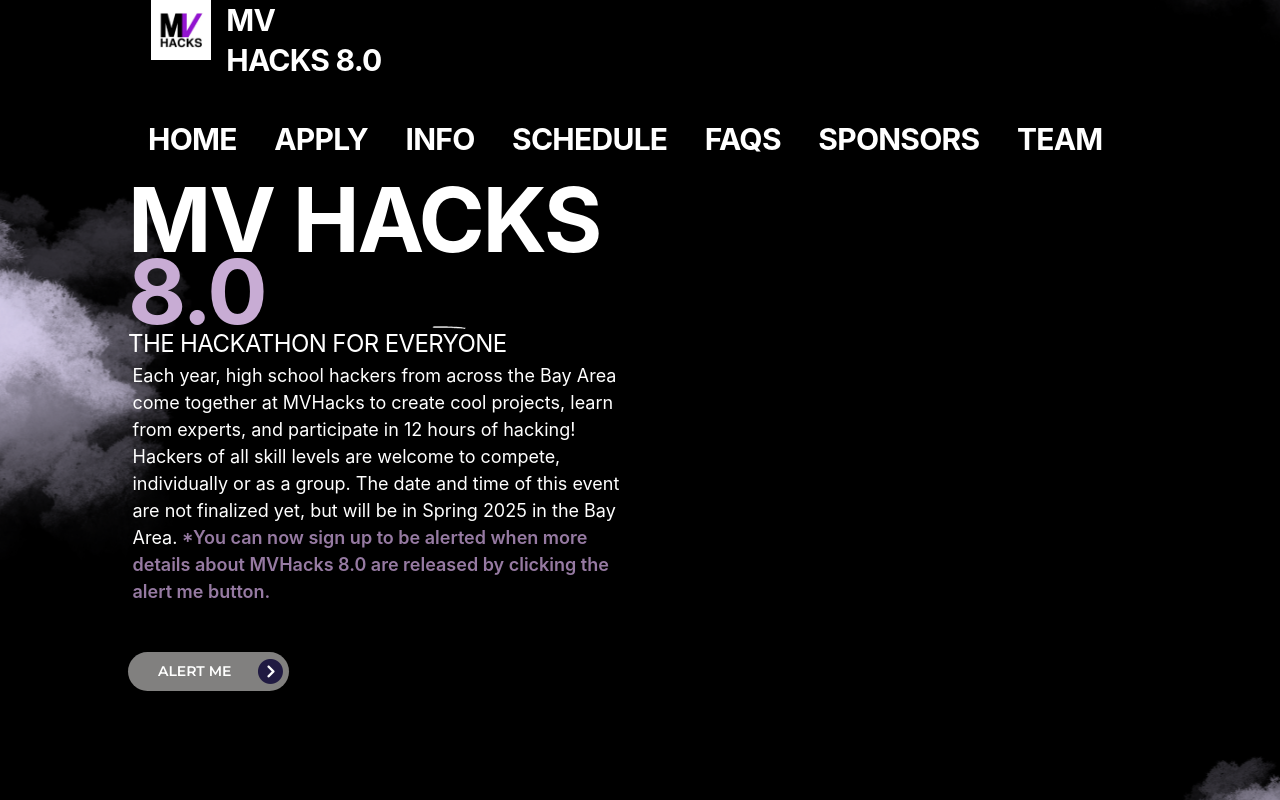
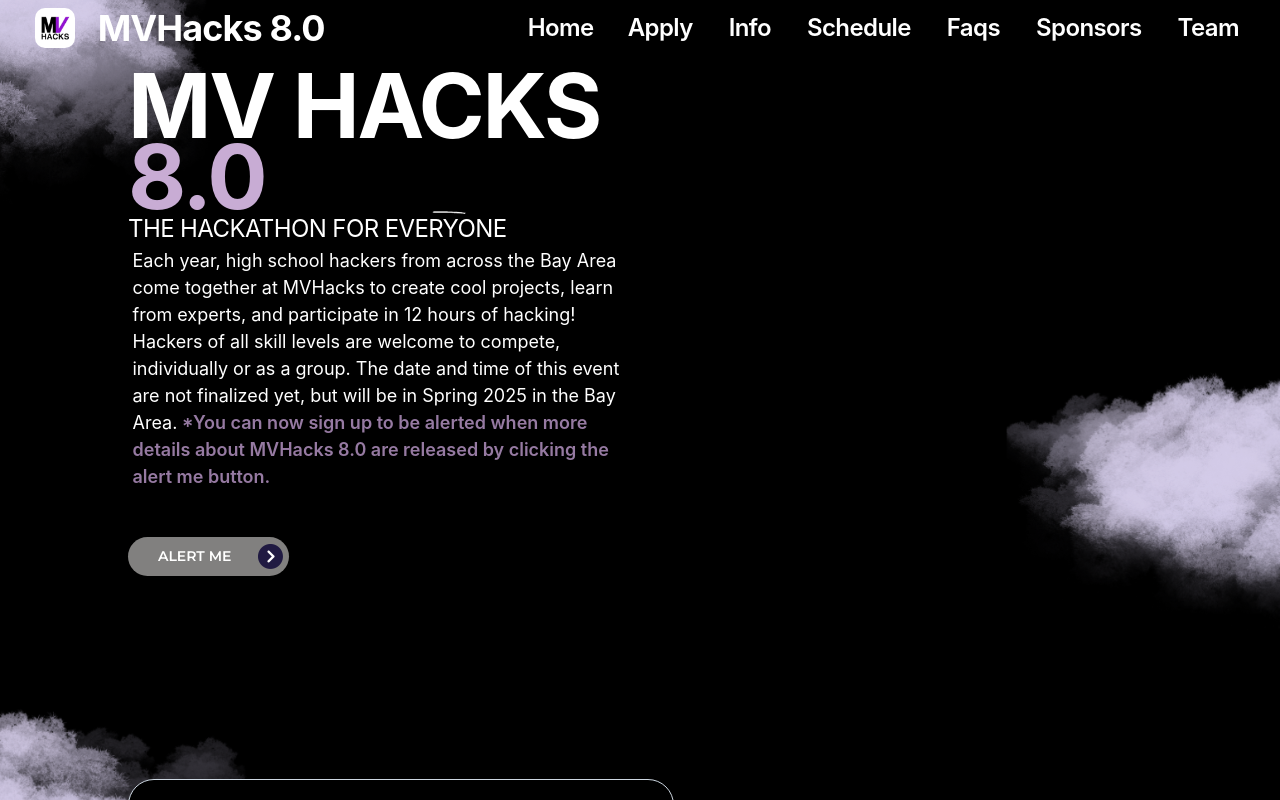
Before and after one commit to mvhacks/website-9.0, a React (Create React App) app: page / in a window 1280 px wide. Shown: the top 800 px of the page. Built offline with nearby package versions, Linux system fonts and the light colour scheme.

Commit message:
fix nav bar

```diff
--- a/src/App.tsx
+++ b/src/App.tsx
@@ -46,10 +46,11 @@
     <div style={{
       backgroundImage: `url(${background})`,
       margin: "0px",
-      padding:"0px",
+      padding: "0px",
       backgroundPosition: 'center',
       width: '100%',
       backgroundRepeat: 'repeat-y',
+      backgroundSize: 'contain',
 
     }}>
       <Navbar onOptionSelect={handleOptionChange} />
--- a/src/components/Navbar.tsx
+++ b/src/components/Navbar.tsx
@@ -1,13 +1,14 @@
 import "../App.css";
 import logo from "../images/MVH8LogoOld.png";
-import Typography from '@mui/joy/Typography';
-import Link from '@mui/joy/Link';
-import Drawer from '@mui/joy/Drawer';
-import List from '@mui/joy/List';
-import ListItemButton from '@mui/joy/ListItemButton';
-import IconButton from '@mui/joy/IconButton';
-import Menu from '@mui/icons-material/Menu';
-import React, { useState, useEffect } from 'react';
+import Typography from "@mui/joy/Typography";
+import Box from "@mui/joy/Box";
+import Link from "@mui/joy/Link";
+import Drawer from "@mui/joy/Drawer";
+import List from "@mui/joy/List";
+import ListItemButton from "@mui/joy/ListItemButton";
+import IconButton from "@mui/joy/IconButton";
+import Menu from "@mui/icons-material/Menu";
+import React, { useState, useEffect } from "react";
 
 export default function Navbar({ onOptionSelect }: any) {
   const [isVisible, setIsVisible] = useState<Boolean>(true);
@@ -18,19 +19,20 @@
       setIsVisible(window.innerWidth > 830); // Adjust the breakpoint as needed
     };
 
-    window.addEventListener('resize', handleResize);
+    window.addEventListener("resize", handleResize);
     handleResize(); // Initial check on component mount
 
     return () => {
-      window.removeEventListener('resize', handleResize);
+      window.removeEventListener("resize", handleResize);
     };
   }, []);
 
-  const toggleDrawer = (inOpen: boolean) => (event: React.KeyboardEvent | React.MouseEvent) => {
+  const toggleDrawer =
+    (inOpen: boolean) => (event: React.KeyboardEvent | React.MouseEvent) => {
       if (
-      event.type === 'keydown' &&
-      ((event as React.KeyboardEvent).key === 'Tab' ||
-        (event as React.KeyboardEvent).key === 'Shift')
+        event.type === "keydown" &&
+        ((event as React.KeyboardEvent).key === "Tab" ||
+          (event as React.KeyboardEvent).key === "Shift")
       ) {
         return;
       }
@@ -41,49 +43,396 @@
   const handleDrawerOption = (option: string) => {
     setDrawerOpen(false);
     onOptionSelect(option);
-  }
+  };
 
   return (
-    <div style={{width: "100%", backgroundColor: "transparent", zIndex: "10"}}>
-      <div style={{display: "flex", marginLeft: "11%"}}>
-        <img src={logo} alt="mvhackslogo" width="60" height="60" style={{marginLeft: "10px"}} />
-        <Link overlay underline="none" sx={{ display: 'flex', flexDirection: 'column', alignItems: 'start'}} onClick = {() => onOptionSelect('home')}>
-          <Typography sx={{color: "white", paddingLeft: "10%"}} level="h2">MV</Typography>
-          <Typography sx={{color: "white", paddingLeft: "10%"}} level="h2" noWrap={true}>HACKS 8.0</Typography>
+    <div
+      style={{ width: "100%", backgroundColor: "transparent", zIndex: "10" }}
+    >
+      <div style={{ display: "flex", marginLeft: "11%" }}>
+        {!isVisible && (
+          <Box
+            sx={{
+              display: "flex",
+              alignItems: "center",
+              justifyContent: "space-between",
+            }}
+          >
+            <Box
+              sx={{
+                display: "flex",
+                alignItems: "center",
+                justifyContent: "center",
+                marginLeft: "25px",
+                marginBottom: "20px",
+              }}
+            >
+              <img
+                src={logo}
+                alt="mvhackslogo"
+                width="40"
+                height="40"
+                style={{ marginLeft: "10px", borderRadius: "10px" }}
+              />
+              <Link
+                overlay
+                underline="none"
+                sx={{
+                  display: "flex",
+                  flexDirection: "column",
+                  alignItems: "center",
+                  justifyContent: "center",
+                }}
+                onClick={() => onOptionSelect("home")}
+              >
+                <Typography
+                  sx={{
+                    color: "white",
+                    paddingLeft: "10%",
+                    width: "100%",
+                    marginRight: "auto",
+                  }}
+                  level="h1"
+                >
+                  MVHacks 8.0
+                </Typography>
               </Link>
-        {!isVisible && (<div>
-          <IconButton variant="soft" color="neutral" size="md" sx={{position: "absolute", top: "3%", left: "2%" }} onClick={() => setDrawerOpen(true)}>
+            </Box>
+            <IconButton
+              color="neutral"
+              size="md"
+              style={{ border: "none", transform: "scale(1.5)" }}
+              sx={{ position: "absolute", top: "5px", left: "2%" }}
+              onClick={() => setDrawerOpen(true)}
+            >
               <Menu />
             </IconButton>
-          <Drawer open={drawerOpen} onClose={toggleDrawer(true)}>
+            <Drawer
+              open={drawerOpen}
+              onClose={toggleDrawer(true)}
+              sx={{ color: "black" }}
+            >
               <List
                 size="lg"
                 component="nav"
+                sx={{ color: "black", height: "100%", width: "100%" }}
+              >
+                <ListItemButton
                   sx={{
-              flex: 'none',
-              fontSize: 'xl',
-              '& > div': { justifyContent: 'center' },
-            }}>
-              <ListItemButton sx={{ fontWeight: 'lg', color: 'black'}} onClick = {() => handleDrawerOption('home')}>Home</ListItemButton>
-              <Link href="https://docs.google.com/forms/d/e/1FAIpQLSefTr6730BXSMYYdAnDXS5hFu_NZ5FHyzNYkv2MYqZoxvkgyQ/viewform" sx= {{color: "black", justifyContent: 'center'}} level="body-lg">Apply</Link>
-              <ListItemButton sx= {{color: "black"}} onClick = {() => handleDrawerOption('info')}>Info</ListItemButton>
-              <ListItemButton sx= {{color: "black"}} onClick = {() => handleDrawerOption('schedule')}>Schedule</ListItemButton>
-              <ListItemButton sx= {{color: "black"}} onClick = {() => handleDrawerOption('faqs')}>Faqs</ListItemButton>
-              <ListItemButton sx= {{color: "black"}} onClick = {() => handleDrawerOption('sponsor')}>Sponsors</ListItemButton>
-              <ListItemButton sx= {{color: "black"}} onClick = {() => handleDrawerOption('team')}>Team</ListItemButton>
+                    fontWeight: "lg",
+                    color: "white",
+                    backgroundColor: "black",
+                  }}
+                  onClick={() => handleDrawerOption("home")}
+                >
+                  Home
+                </ListItemButton>
+                <ListItemButton
+                  sx={{
+                    fontWeight: "lg",
+                    color: "white",
+                    backgroundColor: "black",
+                  }}
+                  onClick={() => handleDrawerOption("info")}
+                >
+                  Info
+                </ListItemButton>
+                <ListItemButton
+                  sx={{
+                    fontWeight: "lg",
+                    color: "white",
+                    backgroundColor: "black",
+                  }}
+                  onClick={() => handleDrawerOption("schedule")}
+                >
+                  Schedule
+                </ListItemButton>
+                <ListItemButton
+                  sx={{
+                    fontWeight: "lg",
+                    color: "white",
+                    backgroundColor: "black",
+                  }}
+                  onClick={() => handleDrawerOption("faqs")}
+                >
+                  Faqs
+                </ListItemButton>
+                <ListItemButton
+                  sx={{
+                    fontWeight: "lg",
+                    color: "white",
+                    backgroundColor: "black",
+                  }}
+                  onClick={() => handleDrawerOption("sponsor")}
+                >
+                  Sponsors
+                </ListItemButton>
+                <ListItemButton
+                  sx={{
+                    fontWeight: "lg",
+                    color: "white",
+                    backgroundColor: "black",
+                  }}
+                  onClick={() => handleDrawerOption("team")}
+                >
+                  Team
+                </ListItemButton>
+                <Link
+                  href="https://docs.google.com/forms/d/e/1FAIpQLSefTr6730BXSMYYdAnDXS5hFu_NZ5FHyzNYkv2MYqZoxvkgyQ/viewform"
+                  level="h4"
+                  sx={{
+                    fontWeight: "lg",
+                    color: "white",
+                    backgroundColor: "black",
+                    textAlign: "center",
+                    justifyContent: "center",
+                  }}
+                >
+                  Apply
+                </Link>
               </List>
             </Drawer>
-        </div>)}
+          </Box>
+        )}
       </div>
-      {isVisible && (<div style={{marginLeft: "10%", marginTop: "2%"}}>
-        <Link style = {{margin: 10, color: "white", paddingLeft: 10}} component="button" color="neutral" level="h2" underline="none" variant="plain"  onClick = {() => onOptionSelect('home')}>HOME</Link>
-        <Link style = {{margin: 10, color: "white", paddingLeft: 10}} href="https://docs.google.com/forms/d/e/1FAIpQLSefTr6730BXSMYYdAnDXS5hFu_NZ5FHyzNYkv2MYqZoxvkgyQ/viewform" color="neutral" level="h2" underline="none" variant="plain">APPLY</Link>
-        <Link style = {{margin: 10, color: "white", paddingLeft: 10}} component="button" color="neutral" level="h2" underline="none" variant="plain" onClick = {() => onOptionSelect('info')}>INFO</Link>
-        <Link style = {{margin: 10, color: "white", paddingLeft: 10}} component="button" color="neutral" level="h2" underline="none" variant="plain" onClick = {() => onOptionSelect('schedule')}>SCHEDULE</Link>
-        <Link style = {{margin: 10, color: "white", paddingLeft: 10}} component="button" color="neutral" level="h2" underline="none" variant="plain" onClick = {() => onOptionSelect('faqs')}>FAQS</Link>
-        <Link style = {{margin: 10, color: "white", paddingLeft: 10}} component="button" color="neutral" level="h2" underline="none" variant="plain" onClick = {() => onOptionSelect('sponsor')}>SPONSORS</Link>
-        <Link style = {{margin: 10, color: "white", paddingLeft: 10}} component="button" color="neutral" level="h2" underline="none" variant="plain" onClick = {() => onOptionSelect('team')}>TEAM</Link>
-      </div>)}
+      {isVisible && (
+        <Box
+          sx={{
+            display: "flex",
+            alignItems: "center",
+            justifyContent: "space-between",
+          }}
+        >
+          <Box
+            sx={{
+              display: "flex",
+              alignItems: "center",
+              justifyContent: "center",
+              marginLeft: "25px",
+            }}
+          >
+            <img
+              src={logo}
+              alt="mvhackslogo"
+              width="40"
+              height="40"
+              style={{ marginLeft: "10px", borderRadius: "10px" }}
+            />
+            <Link
+              overlay
+              underline="none"
+              sx={{
+                display: "flex",
+                flexDirection: "column",
+                alignItems: "center",
+                justifyContent: "center",
+              }}
+              onClick={() => onOptionSelect("home")}
+            >
+              <Typography
+                sx={{
+                  color: "white",
+                  paddingLeft: "10%",
+                  width: "100%",
+                  marginRight: "auto",
+                }}
+                level="h1"
+              >
+                MVHacks 8.0
+              </Typography>
+            </Link>
+          </Box>
+          <Box
+            sx={{
+              display: "flex",
+              alignItems: "center",
+              justifyContent: "center",
+              marginRight: "25px",
+            }}
+          >
+            <Link
+              style={{ margin: 10, color: "white", paddingLeft: 10 }}
+              sx={{
+                "&:hover": {
+                  backgroundColor: "transparent",
+                },
+              }}
+              component="button"
+              color="neutral"
+              underline="none"
+              variant="plain"
+              onClick={() => onOptionSelect("home")}
+            >
+              <Typography
+                sx={{
+                  color: "white",
+                  "&:hover": {
+                    color: "rgb(200,172,212)",
+                  },
+                }}
+                level="h3"
+              >
+                Home
+              </Typography>
+            </Link>
+            <Link
+              style={{ margin: 10, color: "white", paddingLeft: 10 }}
+              sx={{
+                "&:hover": {
+                  backgroundColor: "transparent",
+                },
+              }}
+              href="https://docs.google.com/forms/d/e/1FAIpQLSefTr6730BXSMYYdAnDXS5hFu_NZ5FHyzNYkv2MYqZoxvkgyQ/viewform"
+              color="neutral"
+              level="h3"
+              underline="none"
+              variant="plain"
+            >
+              <Typography
+                sx={{
+                  color: "white",
+                  "&:hover": {
+                    color: "rgb(200,172,212)",
+                  },
+                }}
+                level="h3"
+              >
+                Apply
+              </Typography>
+            </Link>
+            <Link
+              style={{ margin: 10, color: "white", paddingLeft: 10 }}
+              sx={{
+                "&:hover": {
+                  backgroundColor: "transparent",
+                },
+              }}
+              component="button"
+              color="neutral"
+              level="h3"
+              underline="none"
+              variant="plain"
+              onClick={() => onOptionSelect("info")}
+            >
+               <Typography
+                sx={{
+                  color: "white",
+                  "&:hover": {
+                    color: "rgb(200,172,212)",
+                  },
+                }}
+                level="h3"
+              >
+                Info
+              </Typography>
+            </Link>
+            <Link
+              style={{ margin: 10, color: "white", paddingLeft: 10 }}
+              sx={{
+                "&:hover": {
+                  backgroundColor: "transparent",
+                },
+              }}
+              component="button"
+              color="neutral"
+              level="h3"
+              underline="none"
+              variant="plain"
+              onClick={() => onOptionSelect("schedule")}
+            >
+               <Typography
+                sx={{
+                  color: "white",
+                  "&:hover": {
+                    color: "rgb(200,172,212)",
+                  },
+                }}
+                level="h3"
+              >
+                Schedule
+              </Typography>
+            </Link>
+            <Link
+              style={{ margin: 10, color: "white", paddingLeft: 10 }}
+              sx={{
+                "&:hover": {
+                  backgroundColor: "transparent",
+                },
+              }}
+              component="button"
+              color="neutral"
+              level="h3"
+              underline="none"
+              variant="plain"
+              onClick={() => onOptionSelect("faqs")}
+            >
+               <Typography
+                sx={{
+                  color: "white",
+                  "&:hover": {
+                    color: "rgb(200,172,212)",
+                  },
+                }}
+                level="h3"
+              >
+                Faqs
+              </Typography>
+            </Link>
+            <Link
+              style={{ margin: 10, color: "white", paddingLeft: 10 }}
+              sx={{
+                "&:hover": {
+                  backgroundColor: "transparent",
+                },
+              }}
+              component="button"
+              color="neutral"
+              level="h3"
+              underline="none"
+              variant="plain"
+              onClick={() => onOptionSelect("sponsor")}
+            >
+               <Typography
+                sx={{
+                  color: "white",
+                  "&:hover": {
+                    color: "rgb(200,172,212)",
+                  },
+                }}
+                level="h3"
+              >
+                Sponsors
+              </Typography>
+            </Link>
+            <Link
+              style={{ margin: 10, color: "white", paddingLeft: 10 }}
+              sx={{
+                "&:hover": {
+                  backgroundColor: "transparent",
+                },
+              }}
+              component="button"
+              color="neutral"
+              level="h3"
+              underline="none"
+              variant="plain"
+              onClick={() => onOptionSelect("team")}
+            >
+               <Typography
+                sx={{
+                  color: "white",
+                  "&:hover": {
+                    color: "rgb(200,172,212)",
+                  },
+                }}
+                level="h3"
+              >
+                Team
+              </Typography>
+            </Link>
+          </Box>
+        </Box>
+      )}
     </div>
   );
 }
```
Also changed, not shown: src/components/Team.tsx (+7 -7 lines). Lines whose indentation alone changed are shown as unchanged.
